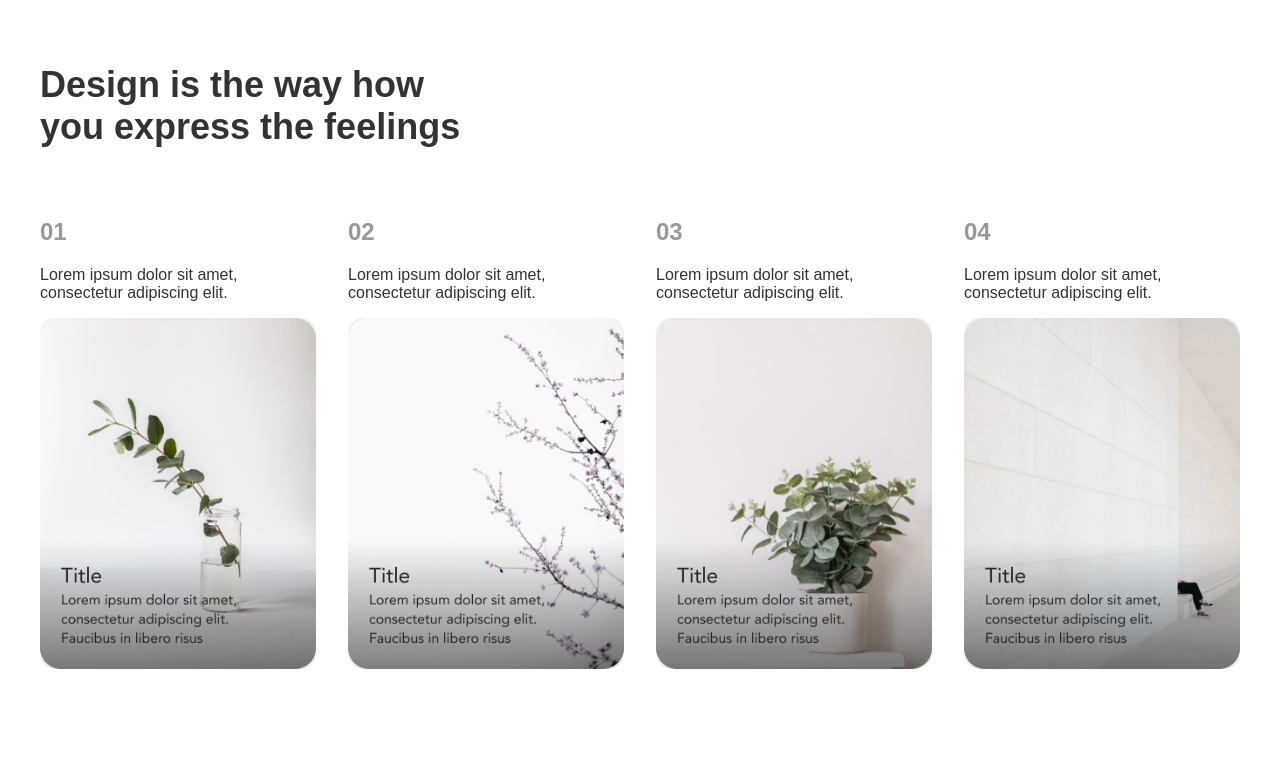
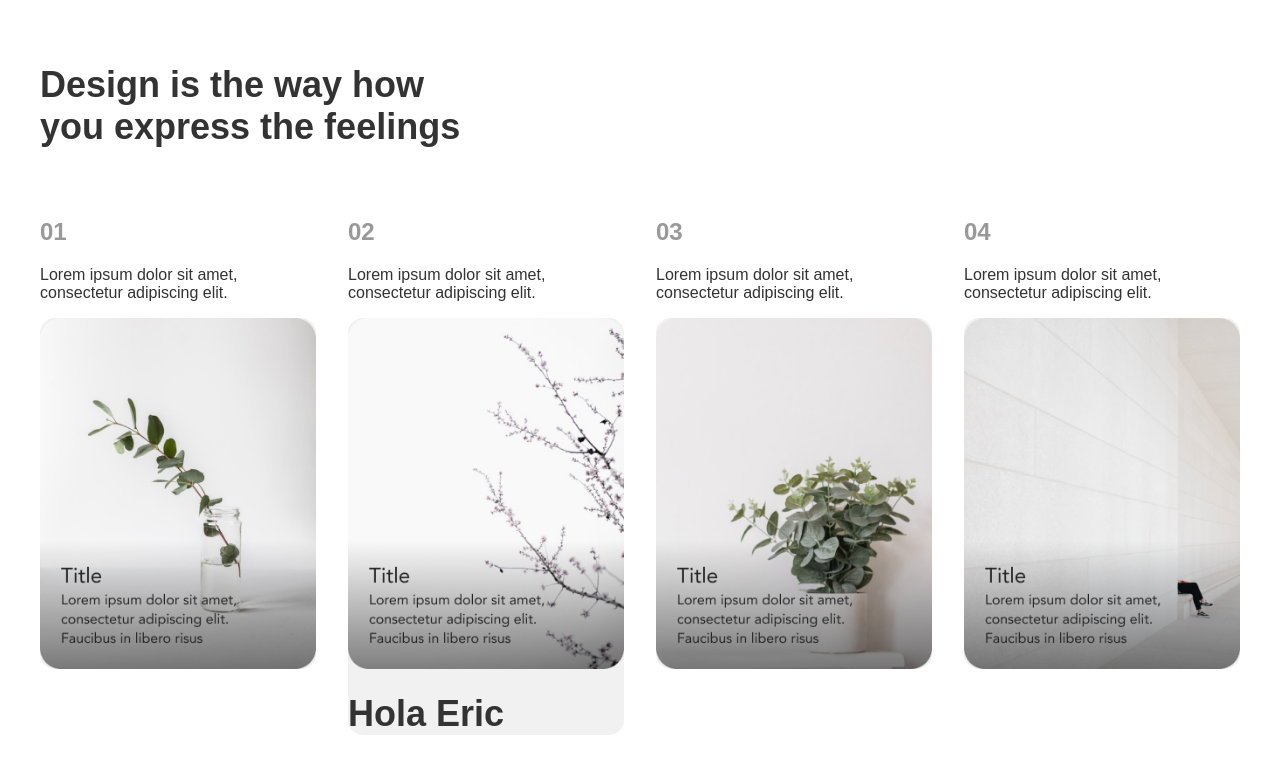
Before and after one commit to ericcay/ericcay-proyectofinal, a plain HTML site: page carta6/index.html in a window 1280 px wide. Drawn offline with Linux system fonts and the light colour scheme.

Commit message:
comit de crack

```diff
--- a/carta6/index.html
+++ b/carta6/index.html
@@ -29,7 +29,7 @@
         <div class="tarjeta">
           <img src="imagenes/foto2carta6.png" alt="Imagen 2">
           <div class="contenido-tarjeta">
-
+            <h1>Hola Eric</h1>
           </div>
         </div>
       </div>
```
